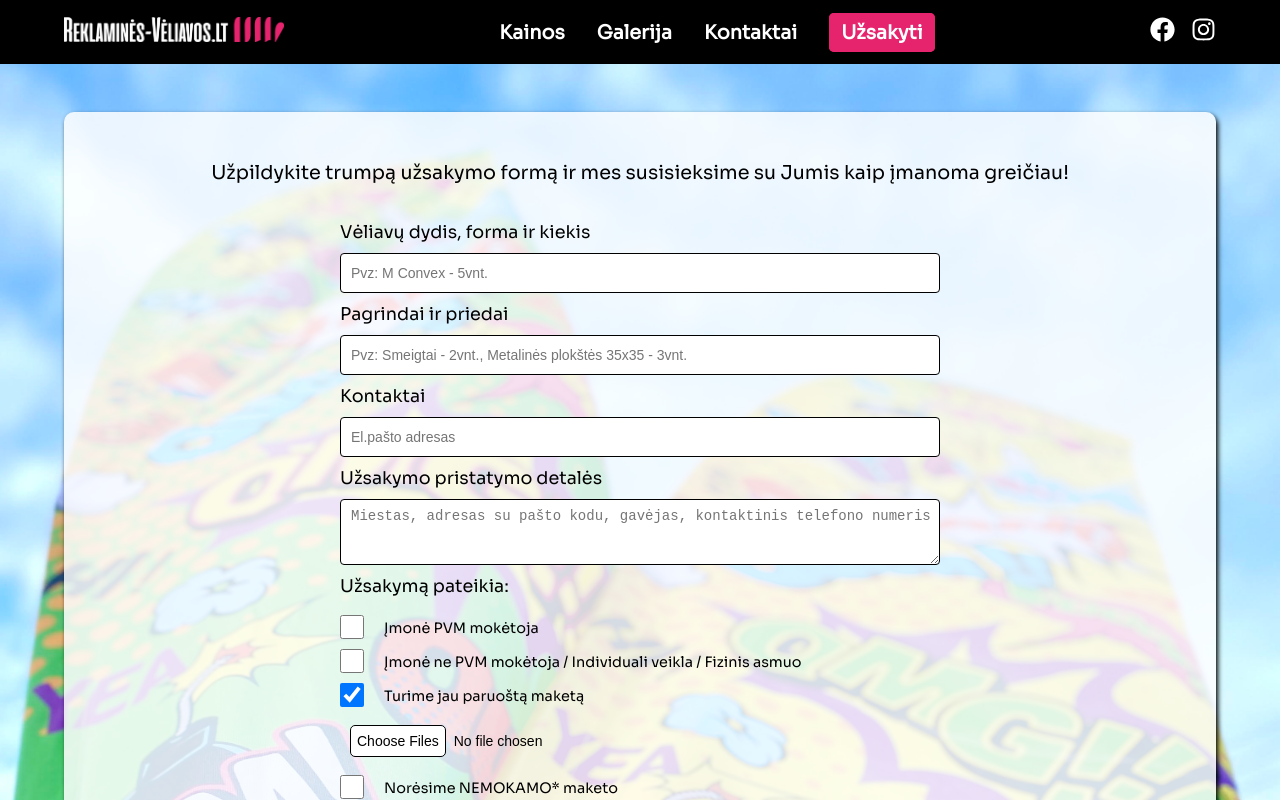
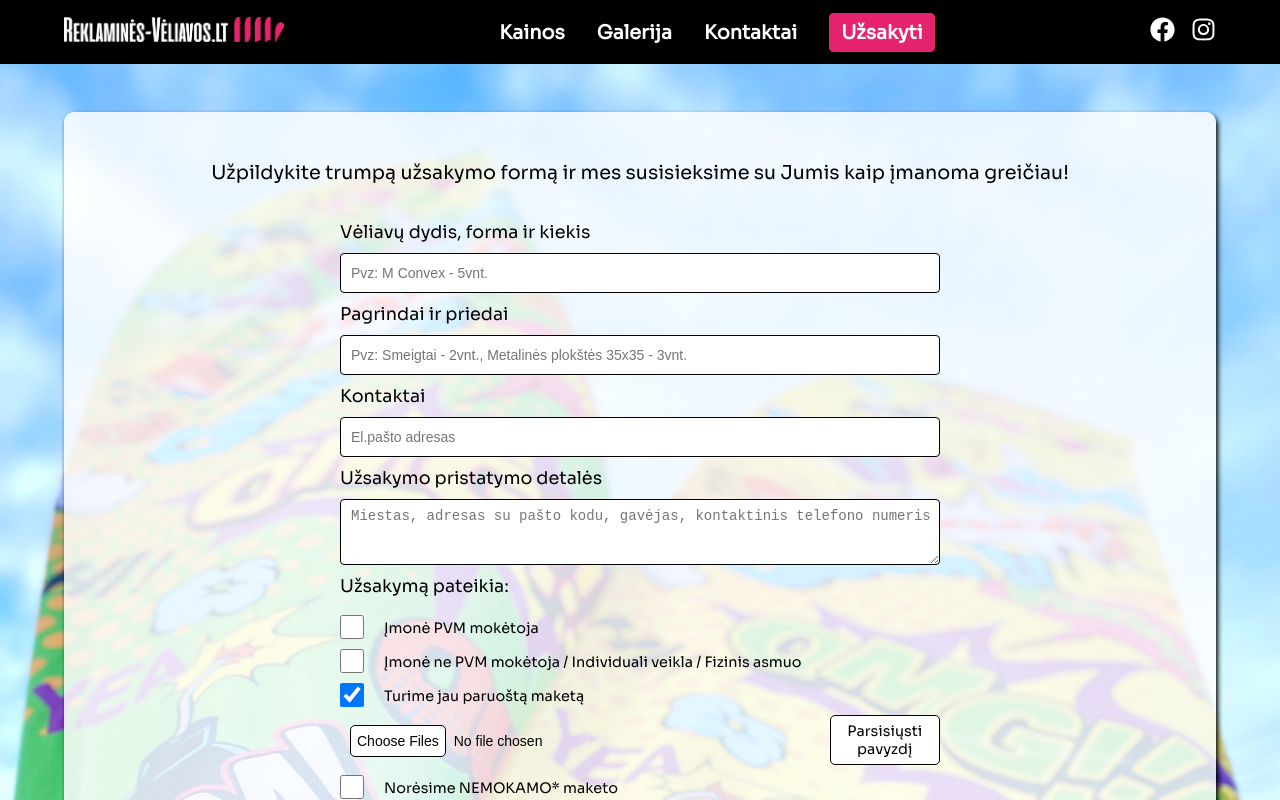
Before and after one commit to gelezhinis/reklamines-veliavos, a React (Create React App) app: page /order in a window 1280 px wide. Both pictures are taken after a click on the checkbox 352 px from the left and 695 px from the top of the page. Shown: the top 800 px of the page. Built offline with nearby package versions, Linux system fonts and the light colour scheme.

Commit message:
404 page added and possibility to download example file

```diff
--- a/src/App.js
+++ b/src/App.js
@@ -11,6 +11,7 @@ import PricePage from './pages/PricePage';
 import OrderPage from './pages/OrderPage';
 import ContactPage from './pages/ContactPage';
 import GalleryPage from './pages/GalleryPage';
+import NotFoundPage from './pages/NotFoundPage';
 // import Background from './components/UI/Background';
 
 
@@ -27,6 +28,7 @@ function App() {
       <Route path="/price" component={PricePage} />
       <Route path="/contact" component={ContactPage} />
       <Route path="/gallery" component={GalleryPage} />
+      <Route component={NotFoundPage} />
     </Switch>
     {/* <Background /> */}
     <Footer />
--- a/src/components/OrderForm.jsx
+++ b/src/components/OrderForm.jsx
@@ -94,7 +94,8 @@ const OrderForm = (props) => {
       order_details: orderDetails,
       no_pvm: noPvm ? 'taip' : 'ne',
       free_maket: freeMaket ? 'reikia' : 'nereikia',
-      maket_file: downloads
+      // maket_file: downloads
+      maket_file: `<a href="${downloads[0]}">Linkas</a>`
     };
 
     emailjs
@@ -129,6 +130,8 @@ const OrderForm = (props) => {
       }, 5000);
     }
   };
+
+  const fileUrl = `${process.env.PUBLIC_URL}/example.pdf`;
 
   return (
     <div className={classes.order}>
@@ -247,6 +250,7 @@ const OrderForm = (props) => {
                 required
                 onChange={fileSelectHandler}
               />
+              <a href={fileUrl} download>Parsisiųsti pavyzdį</a>
             </div>
           )}
           <div>
--- a/src/components/OrderForm.module.css
+++ b/src/components/OrderForm.module.css
@@ -109,6 +109,26 @@
   background-color: var(--secondary);
   border-color: var(--secondary);
   color: #fff;
+  transition: all 0.35s ease-in;
+}
+
+.file a {
+  text-decoration: none;
+  color: black;
+  font-size: 0.9rem;
+  display: flex;
+  align-items: center;
+  text-align: center;
+  border: 1px solid black;
+  border-radius: 5px;
+  background-color: #fff;
+}
+
+.file a:hover {
+  color: #fff;
+  border-color: var(--secondary);
+  background-color: var(--secondary);
+  transition: all 0.35s ease-in;
 }
 
 .order button {
--- /dev/null
+++ b/src/pages/NotFoundPage.jsx
@@ -0,0 +1,16 @@
+import React from 'react';
+
+import Card from '../components/UI/Card';
+
+const NotFound = () => {
+  return (
+    <div style={{textAlign: 'center', margin: '25vh auto'}}>
+      <Card>
+      <h1>404 - Page Not Found</h1>
+      <p>The page you are looking for does not exist.</p>
+    </Card>
+    </div>
+  );
+};
+
+export default NotFound;
```
Also changed, not shown: 1 other file (tests, documents, lock files or other folders).
